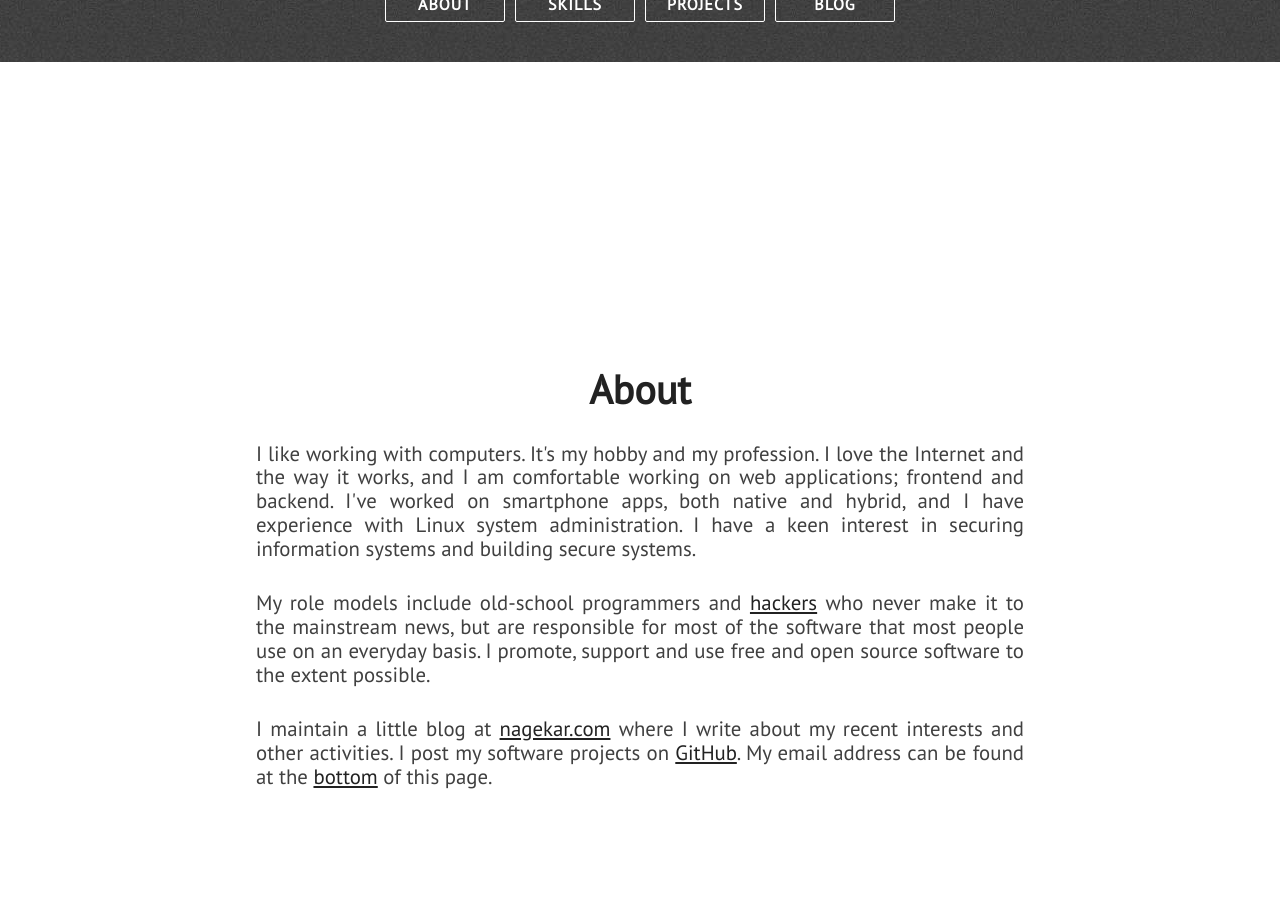
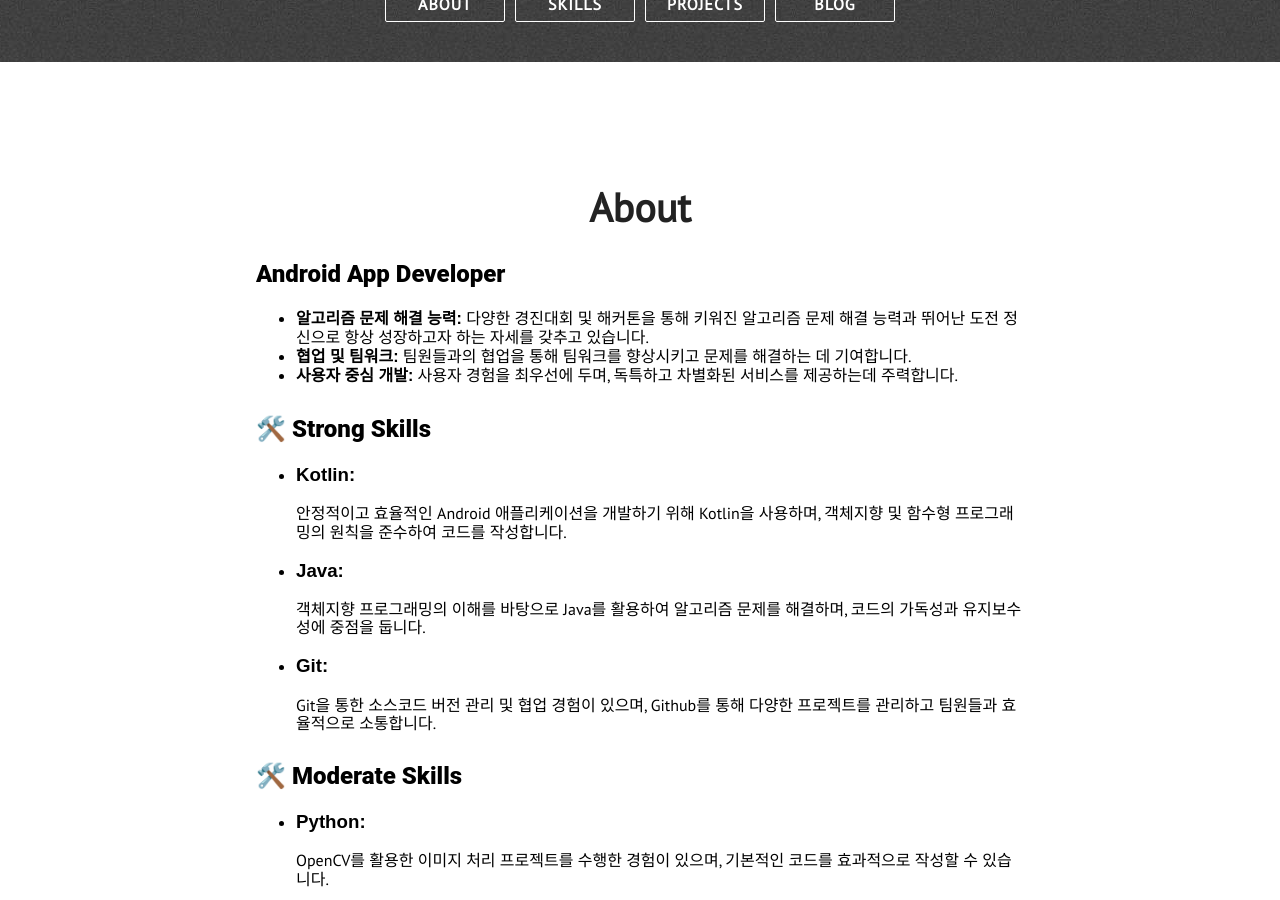
Before and after one commit to EJ-pro/EJ-pro.github.io, a Jekyll site: the page built from index.html, in a window 1280 px wide and 900 px high, scrolled down 838 px. Built offline with Jekyll 4.4.1, drawn with Linux system fonts in a browser that asks for light colours; nearby versions of some CDN libraries; some of the changed text lies outside the part shown.

Commit message:
about change

```diff
--- a/_includes/about.html
+++ b/_includes/about.html
@@ -3,13 +3,45 @@
         <div id="about-text">
             <div class="section-heading">About</div>
             <p class="paragraph-text justify-text">
-                I like working with computers. It's my hobby and my profession. I love the Internet and the way it works, and I am comfortable working on web applications; frontend and backend. I've worked on smartphone apps, both native and hybrid, and I have experience with Linux system administration. I have a keen interest in securing information systems and building secure systems.
+            <h2><strong style="font-family: 'Roboto', sans-serif;">Android App Developer</strong></h2>
+            <ul>
+                <li><strong style="font-family: 'Montserrat', sans-serif;">알고리즘 문제 해결 능력:</strong> 다양한 경진대회 및 해커톤을
+                    통해 키워진 알고리즘 문제 해결 능력과 뛰어난 도전 정신으로 항상 성장하고자 하는 자세를 갖추고 있습니다.</li>
+                <li><strong style="font-family: 'Montserrat', sans-serif;">협업 및 팀워크:</strong> 팀원들과의 협업을 통해 팀워크를
+                    향상시키고 문제를 해결하는 데 기여합니다.</li>
+                <li><strong style="font-family: 'Montserrat', sans-serif;">사용자 중심 개발:</strong> 사용자 경험을 최우선에 두며, 독특하고
+                    차별화된 서비스를 제공하는데 주력합니다.</li>
+            </ul>
             </p>
             <p class="paragraph-text justify-text">
-                My role models include old-school programmers and <a href="https://stallman.org/articles/on-hacking.html">hackers</a> who never make it to the mainstream news, but are responsible for most of the software that most people use on an everyday basis. I promote, support and use free and open source software to the extent possible.
+            <h2><strong style="font-family: 'Roboto', sans-serif;">🛠️ Strong Skills</strong></h2>
+            <ul>
+                <li>
+                    <h3><strong style="font-family: 'Montserrat', sans-serif;">Kotlin:</strong></h3>
+                    <p>안정적이고 효율적인 Android 애플리케이션을 개발하기 위해 Kotlin을 사용하며, 객체지향 및 함수형 프로그래밍의 원칙을 준수하여 코드를 작성합니다.</p>
+                </li>
+                <li>
+                    <h3><strong style="font-family: 'Montserrat', sans-serif;">Java:</strong></h3>
+                    <p>객체지향 프로그래밍의 이해를 바탕으로 Java를 활용하여 알고리즘 문제를 해결하며, 코드의 가독성과 유지보수성에 중점을 둡니다.</p>
+                </li>
+                <li>
+                    <h3><strong style="font-family: 'Montserrat', sans-serif;">Git:</strong></h3>
+                    <p>Git을 통한 소스코드 버전 관리 및 협업 경험이 있으며, Github를 통해 다양한 프로젝트를 관리하고 팀원들과 효율적으로 소통합니다.</p>
+                </li>
+            </ul>
             </p>
             <p class="paragraph-text justify-text">
-                I maintain a little blog at <a href="{{ site.blog_url }}">nagekar.com</a> where I write about my recent interests and other activities. I post my software projects on <a href="https://github.com/{{ site.github_username }}">GitHub</a>. My email address can be found at the <span class="extra-link"><a href="#extra">bottom</a></span> of this page.
+            <h2><strong style="font-family: 'Roboto', sans-serif;">🛠️ Moderate Skills</strong></h2>
+            <ul>
+                <li>
+                    <h3><strong style="font-family: 'Montserrat', sans-serif;">Python:</strong></h3>
+                    <p>OpenCV를 활용한 이미지 처리 프로젝트를 수행한 경험이 있으며, 기본적인 코드를 효과적으로 작성할 수 있습니다.</p>
+                </li>
+                <li>
+                    <h3><strong style="font-family: 'Montserrat', sans-serif;">JavaScript:</strong></h3>
+                    <p>다양한 JavaScript 라이브러리 및 프레임워크를 활용하여 동적이고 효율적인 웹 애플리케이션을 개발할 수 있습니다.</p>
+                </li>
+            </ul>
             </p>
         </div>
     </section>
```
